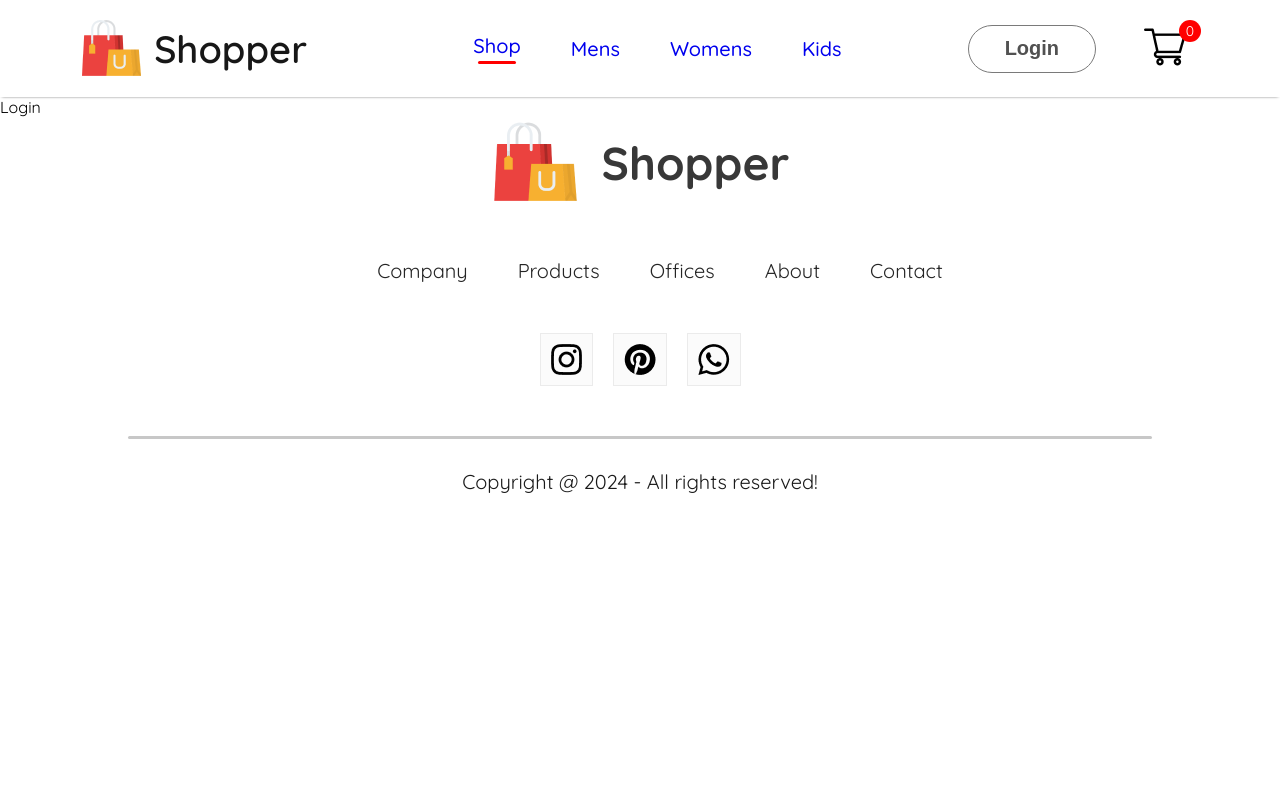
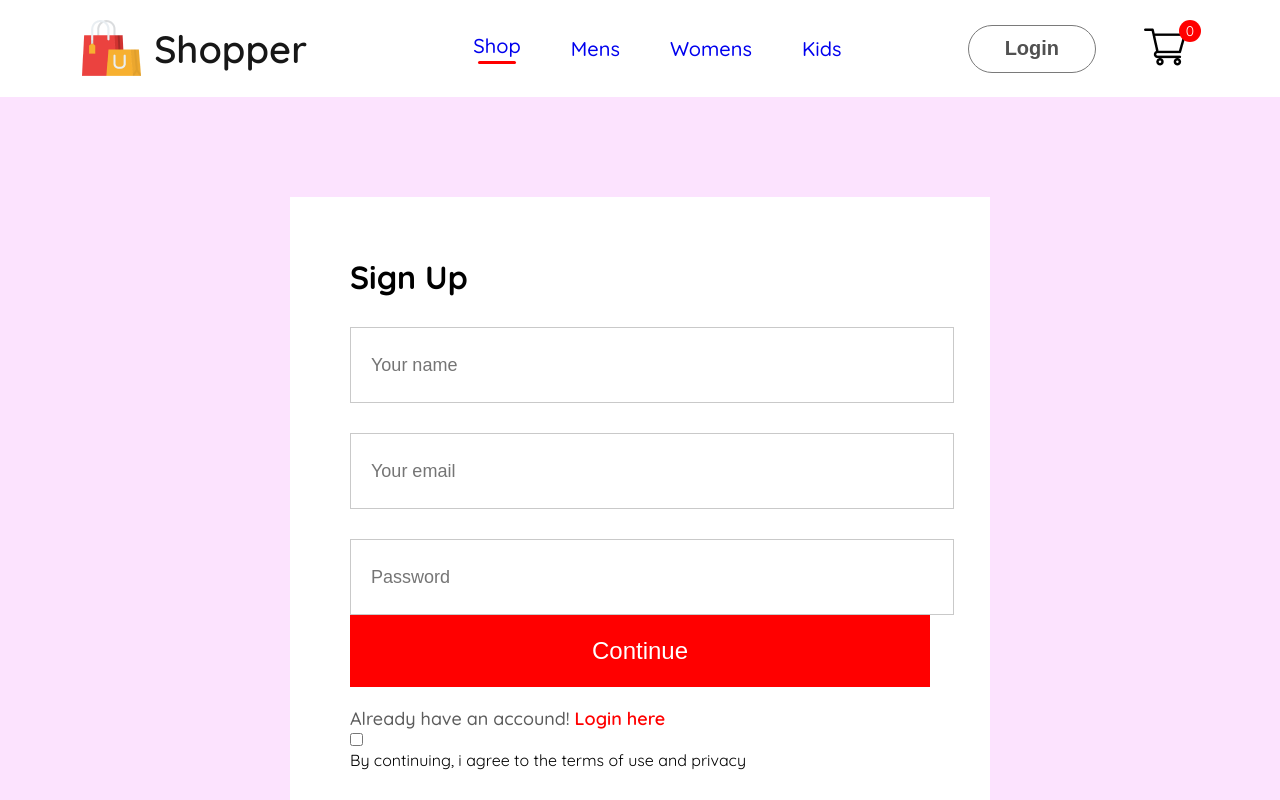
Before and after one commit to DeanG1/E-commerce-shop, a React (Create React App) app in the folder frontend/: page /login in a window 1280 px wide. Shown: the top 800 px of the page. Built offline with nearby package versions, Linux system fonts and the light colour scheme.

Commit message:
LoginComponent

```diff
--- a/frontend/src/Components/Footer/Footer.css
+++ b/frontend/src/Components/Footer/Footer.css
@@ -3,7 +3,7 @@
     flex-direction: column;
     justify-content: center;
     align-items: center;
-    gap:50px;
+    gap:20px;
 }
 .footer-logo{
     display: flex;
@@ -18,7 +18,7 @@
 .footer-links{
     display:flex;
     list-style:none;
-    gap:50px;
+    gap:30px;
     color: #252525;
     font-size:20px;
 }
--- /dev/null
+++ b/frontend/src/Pages/CSS/LoginSignUp.css
@@ -0,0 +1,60 @@
+.loginsignup{
+    width:100%;
+    height: 90vh;
+    background: #fce3fe;
+    padding-top: 100px;
+}
+.loginsignup-container{
+    width: 580px;
+    height: 80%;
+    background: white;
+    margin: auto;
+    padding: 40px 60px;
+}
+.loginsignup-container h1{
+    margin: 20px 0px;
+}
+.loginsignup-fields{
+    display:flex;
+    flex-direction: column;
+    gap: 30px;
+    margin-top:30px;
+}
+.loginsignup-fields input{
+    height: 72px;
+    width:100%;
+    padding-left:20px;
+    border:1px solid #c9c9c9;
+    outline:none;
+    color: #5c5c5c;
+    font-size:18px;
+}
+.loginsignup-container button{
+    width: 580px;
+    height: 72px;
+    color: white;
+    background: red;
+    border:none;
+    font-size:24px;
+    font-weight:500;
+    cursor:pointer;
+}
+.loginsignup-login{
+    margin-top:20px;
+    color :#5c5c5c;
+    font-size:18px;
+    font-weight: 500;
+}
+.loginsignup-login span{
+    color: red;
+    font-weight: 600;
+}
+.loginsignup-agree{
+    display:flex;
+    align-items:center;
+    margin-top: 25px;
+    gap:20px;
+    color: #5c5c5c;
+    font-size:18px;
+    font-weight:500;
+}
--- a/frontend/src/Pages/Login.jsx
+++ b/frontend/src/Pages/Login.jsx
@@ -1,8 +1,23 @@
 import React from 'react'
-
+import './CSS/LoginSignUp.css'
 const Login = () => {
   return (
-    <div>Login</div>
+    <div className='loginsignup'>
+      <div className="loginsignup-container">
+        <h1>Sign Up</h1>
+        <div className="loginsignup-fields">
+          <input type="text" placeholder="Your name"/>
+          <input type="email" placeholder="Your email"/>
+          <input type="password" placeholder="Password"/>
+        </div>
+        <button>Continue</button>
+        <p className='loginsignup-login'>Already have an accound! <span>Login here</span></p>
+        <div className="loginsingup-agree">
+          <input type="checkbox" name='' id=''/>
+          <p>By continuing, i agree to the terms of use and privacy</p>
+        </div>
+      </div>
+    </div>
   )
 }
 
```
